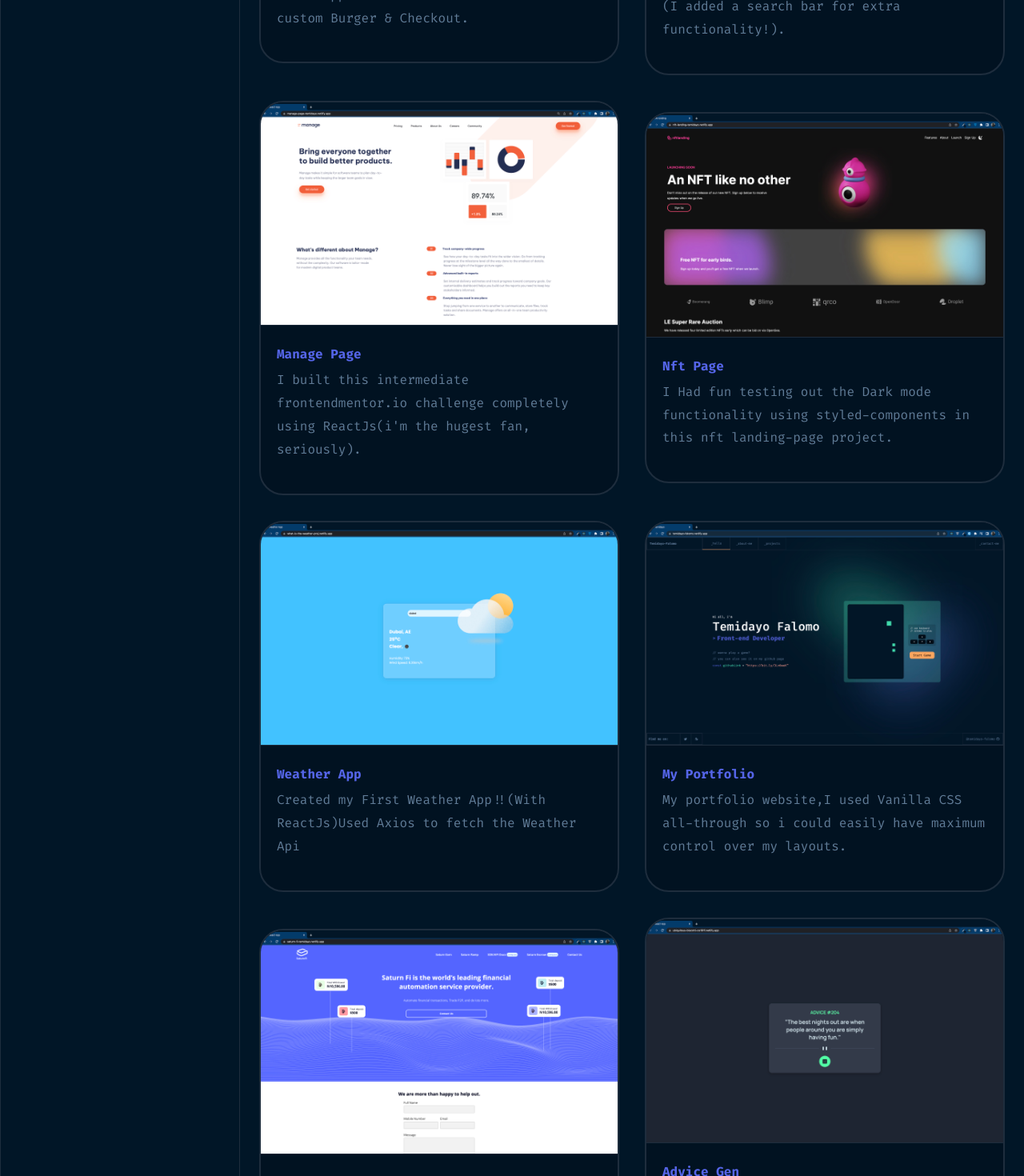
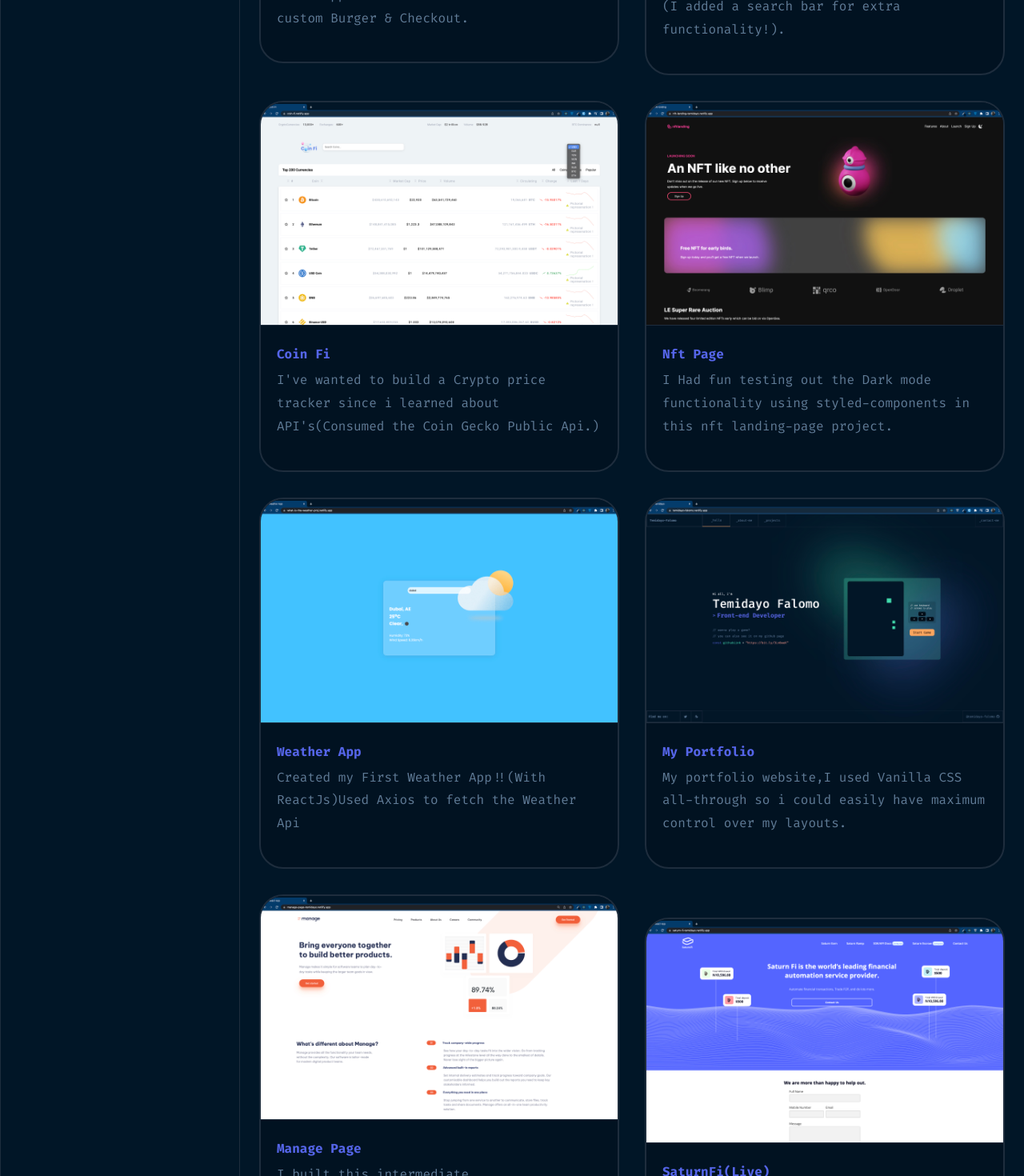
Before and after one commit to temidayo-falomo/Temidayo_Portfolio_1.0, a React (Create React App) app: page /projects in a window 1280 px wide. Shown: the part 460-1930 px from the top of the page at 80% size. Built offline with nearby package versions, Linux system fonts and the light colour scheme.

Commit message:
Added new projects

```diff
--- a/src/components/projectsLanding/projectsData.js
+++ b/src/components/projectsLanding/projectsData.js
@@ -15,10 +15,10 @@ export const projectData = [
   },
   {
     id: "3",
-    name: "Manage Page",
-    img: "./assets/Projects Screenshots/manage-landing.jpg",
-    desc: "I built this intermediate frontendmentor.io challenge completely using ReactJs(i'm the hugest fan, seriously).",
-    link: "https://manage-page-temidayo.netlify.app/",
+    name: "Coin Fi",
+    img: "./assets/Projects Screenshots/coin-fi.jpg",
+    desc: "I've wanted to build a Crypto price tracker since i learned about API's(Consumed the Coin Gecko Public Api.)",
+    link: "https://coin-fi.netlify.app/",
     env: "FaReact",
   },
   {
@@ -44,13 +44,21 @@ export const projectData = [
   },
   {
     id: "7",
+    name: "Manage Page",
+    img: "./assets/Projects Screenshots/manage-landing.jpg",
+    desc: "I built this intermediate frontendmentor.io challenge completely using ReactJs(i'm the hugest fan, seriously).",
+    link: "https://manage-page-temidayo.netlify.app/",
+    env: "FaReact",
+  },
+  {
+    id: "8",
     name: "SaturnFi(Live)",
     img: "./assets/Projects Screenshots/saturn-fi.jpg",
     desc: "Did a freelance project on a contract for a Blockchain startup.",
     link: "https://saturn-fi-temidayo.netlify.app/",
   },
   {
-    id: "8",
+    id: "9",
     name: "Advice Gen",
     img: "./assets/Projects Screenshots/advice-gen.jpg",
     desc: `This FrontendIo challenge was my debut api project, looking back, i can see just how far i've come.`,
@@ -58,7 +66,7 @@ export const projectData = [
   },
 
   {
-    id: "9",
+    id: "10",
     name: "Fast Fly",
     img: "./assets/Projects Screenshots/fast-fly-landing.jpg",
     desc: "I recently thought i might try my hand at minimalism 🥴 so i designed this, then wrote the code in html5 and css3 as a practice run. p.s: Check out those border lines! Yay or nay?",
@@ -91,4 +99,7 @@ export const projectList = [
   {
     name: "Burger A",
   },
+  {
+    name: "Coin Fi",
+  },
 ];
```
Also changed, not shown: public/assets/Projects Screenshots/coin-fi.jpg (added).
